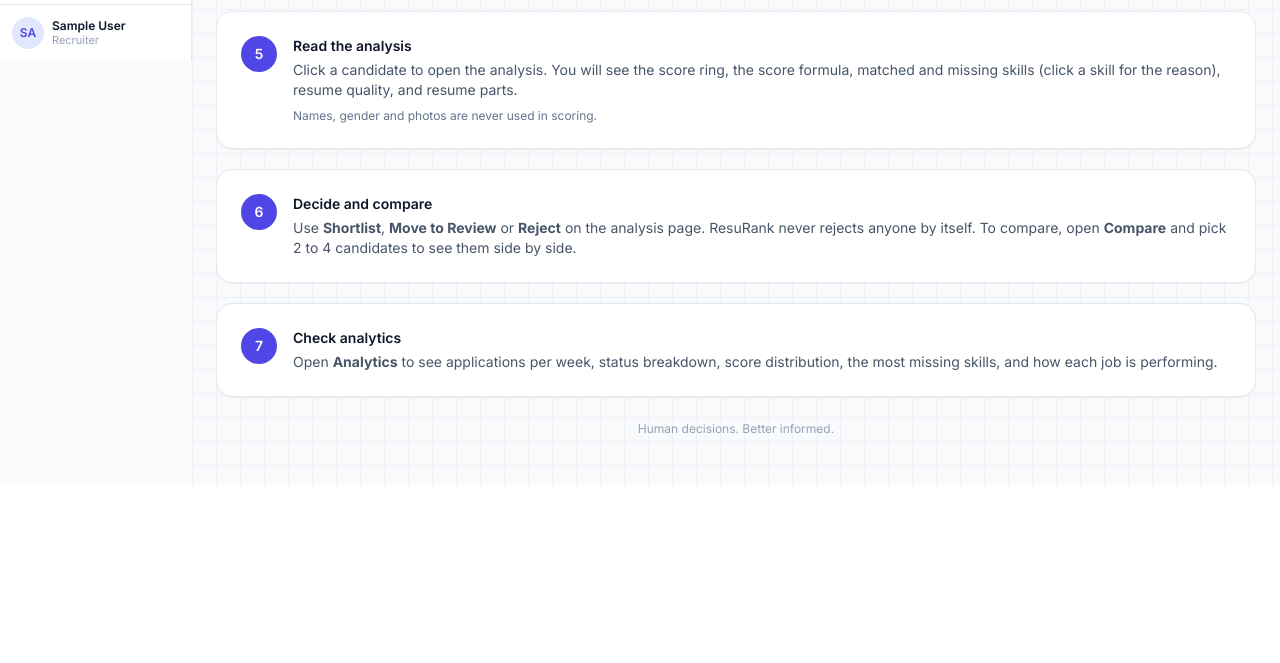
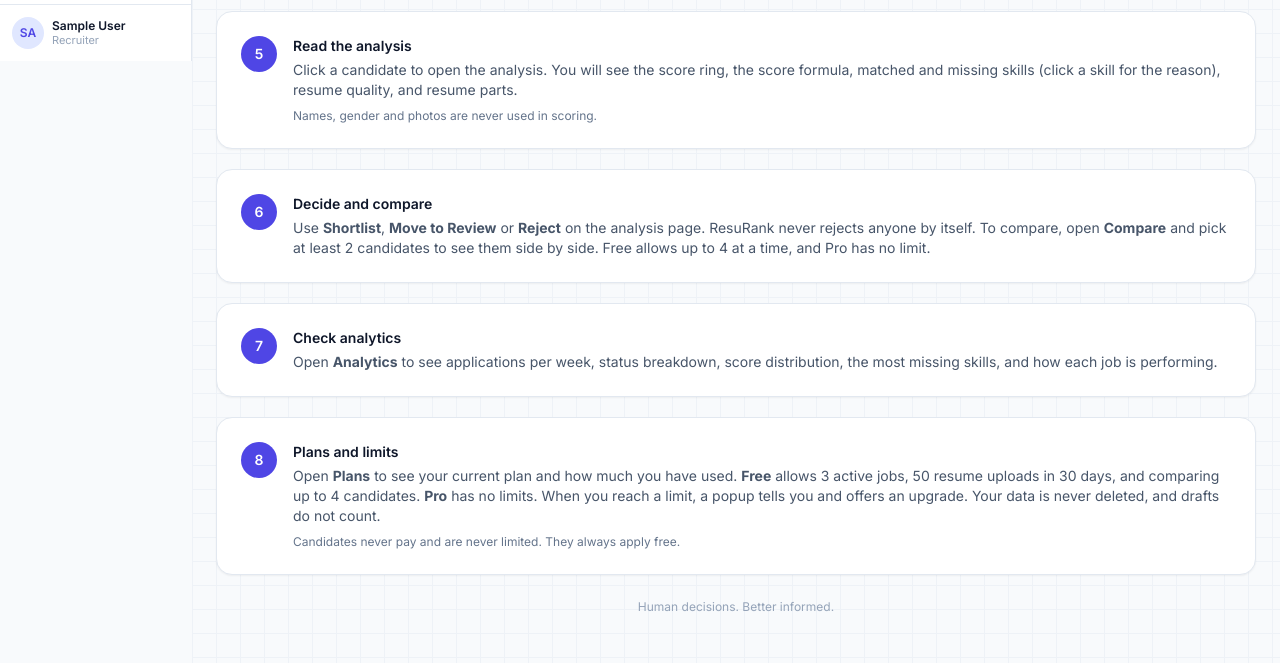
Before and after one commit to manasat1306/resurank, a Django app: page /help/ in a window 1280 px wide. Shown: the part 739-1402 px from the top of the page. Before the commit the page ends 1224 px from the top, so only its background shows below. Run offline with Django 5.2, Linux system fonts and the light colour scheme; the visitor is signed in with stand-in values (Sample User, id 1); parts of the project's set-up code (start-up, migrations or seed data) failed here and were passed over; some libraries are stand-ins or nearby versions.

Commit message:
Update help page, sidebar profile link and tests

```diff
--- a/resume_analyzer/templates/resume_analyzer/base.html
+++ b/resume_analyzer/templates/resume_analyzer/base.html
@@ -99,7 +99,8 @@
       </nav>
 
       <!-- Logged-in user -->
-      <div class="p-3 border-t border-slate-200 flex items-center gap-2">
+      <a href="{% url 'account_settings' %}"
+         class="p-3 border-t border-slate-200 flex items-center gap-2 hover:bg-slate-50 transition">
         <div class="h-8 w-8 rounded-full bg-indigo-100 text-indigo-600 text-xs font-semibold flex items-center justify-center">
           {{ request.user.username|slice:":2"|upper }}
         </div>
@@ -107,7 +108,7 @@
           <div class="text-xs font-semibold">{{ request.user.get_full_name|default:request.user.username }}</div>
           <div class="text-[11px] text-slate-400">Recruiter</div>
         </div>
-      </div>
+      </a>
     </aside>
 
     <!-- MAIN AREA -->
--- a/resume_analyzer/templates/resume_analyzer/help.html
+++ b/resume_analyzer/templates/resume_analyzer/help.html
@@ -86,7 +86,7 @@
       <div class="h-9 w-9 shrink-0 rounded-full bg-indigo-600 text-white flex items-center justify-center text-sm font-semibold">6</div>
       <div>
         <div class="text-sm font-semibold">Decide and compare</div>
-        <p class="text-sm text-slate-600 mt-1">Use <b>Shortlist</b>, <b>Move to Review</b> or <b>Reject</b> on the analysis page. ResuRank never rejects anyone by itself. To compare, open <b>Compare</b> and pick 2 to 4 candidates to see them side by side.</p>
+        <p class="text-sm text-slate-600 mt-1">Use <b>Shortlist</b>, <b>Move to Review</b> or <b>Reject</b> on the analysis page. ResuRank never rejects anyone by itself. To compare, open <b>Compare</b> and pick at least 2 candidates to see them side by side. Free allows up to 4 at a time, and Pro has no limit.</p>
       </div>
     </div>
   </div>
@@ -102,6 +102,17 @@
     </div>
   </div>
 
+  <!-- STEP 8 -->
+  <div class="bg-white border border-slate-200 rounded-2xl p-6 shadow-sm">
+    <div class="flex items-start gap-4">
+      <div class="h-9 w-9 shrink-0 rounded-full bg-indigo-600 text-white flex items-center justify-center text-sm font-semibold">8</div>
+      <div>
+        <div class="text-sm font-semibold">Plans and limits</div>
+        <p class="text-sm text-slate-600 mt-1">Open <b>Plans</b> to see your current plan and how much you have used. <b>Free</b> allows 3 active jobs, 50 resume uploads in 30 days, and comparing up to 4 candidates. <b>Pro</b> has no limits. When you reach a limit, a popup tells you and offers an upgrade. Your data is never deleted, and drafts do not count.</p>
+        <p class="text-xs text-slate-500 mt-2">Candidates never pay and are never limited. They always apply free.</p>
+      </div>
+    </div>
+  </div>
 </div>
 
 <div class="text-center text-xs text-slate-400 py-6">Human decisions. Better informed.</div>
```
